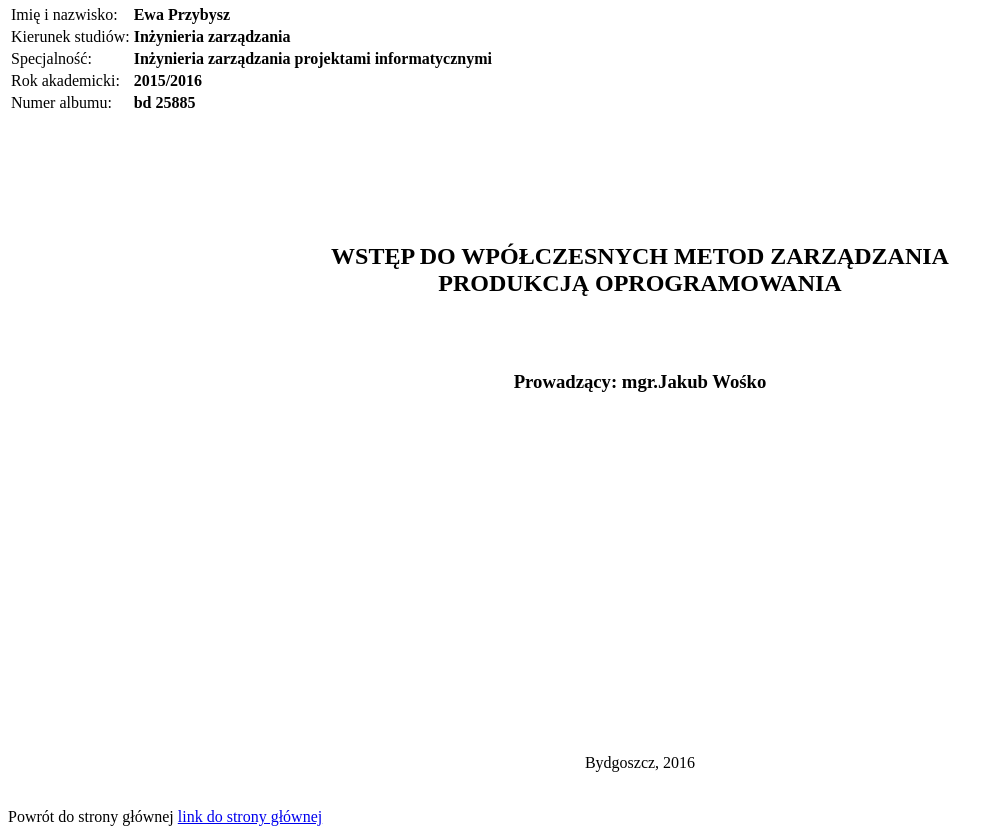
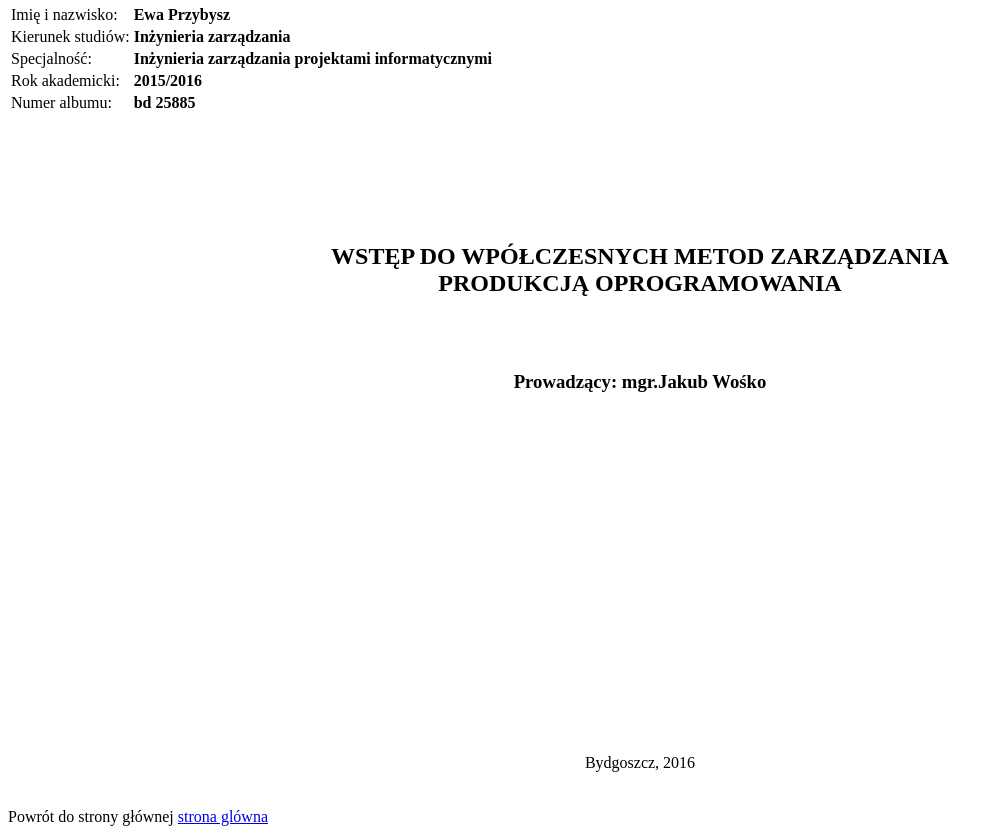
Before and after one commit to EwaPrzybysz/zarzadzanie_projektami, a plain HTML site: page autor.html in a window 1280 px wide. Shown: the part 429-1263 px from the top of the page, without its empty margins (0-1003 px from the left). Drawn offline with Linux system fonts and the light colour scheme.

Commit message:
Update autor.html

```diff
--- a/autor.html
+++ b/autor.html
@@ -65,7 +65,7 @@
 	<br><br>
 
 	Powrót do strony głównej
-	<a href="index.html">link do strony głównej</a>
+	<a href="index.html">strona glówna</a>
 
 	</body>
 </html>
```
